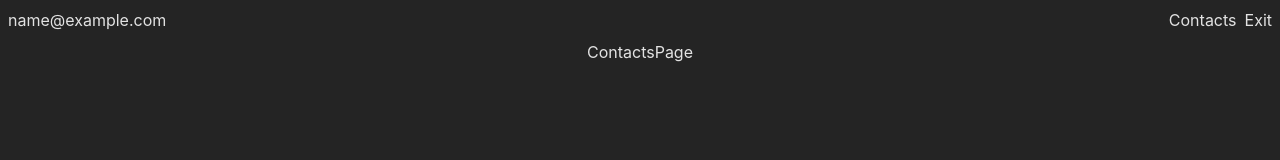
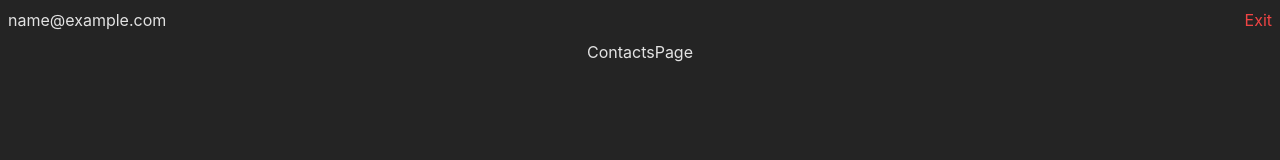
Before and after one commit to Daniil8k/react-contacts, a React (Vite) app: page / in a window 1280 px wide. Shown: the top 160 px of the page. Built offline with nearby package versions, Linux system fonts and the light colour scheme; sample sign-in values are in the browser's storage.

Commit message:
commit contacts nav link

```diff
--- a/src/components/Nav.tsx
+++ b/src/components/Nav.tsx
@@ -14,8 +14,8 @@ const Nav: FC = () => {
 
 	return (
 		<nav className="flex gap-2">
-			<Link to={"/"}>Contacts</Link>
-			<button onClick={onExit}>Exit</button>
+			{/* <Link to={"/"}>Contacts</Link> */}
+			<button className="text-red-500" onClick={onExit}>Exit</button>
 		</nav>
 	);
 };
```
